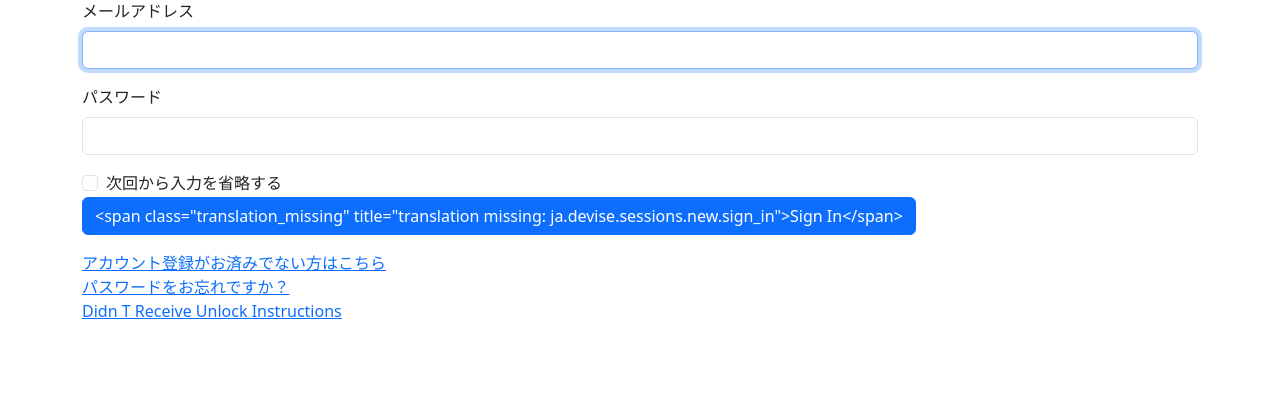
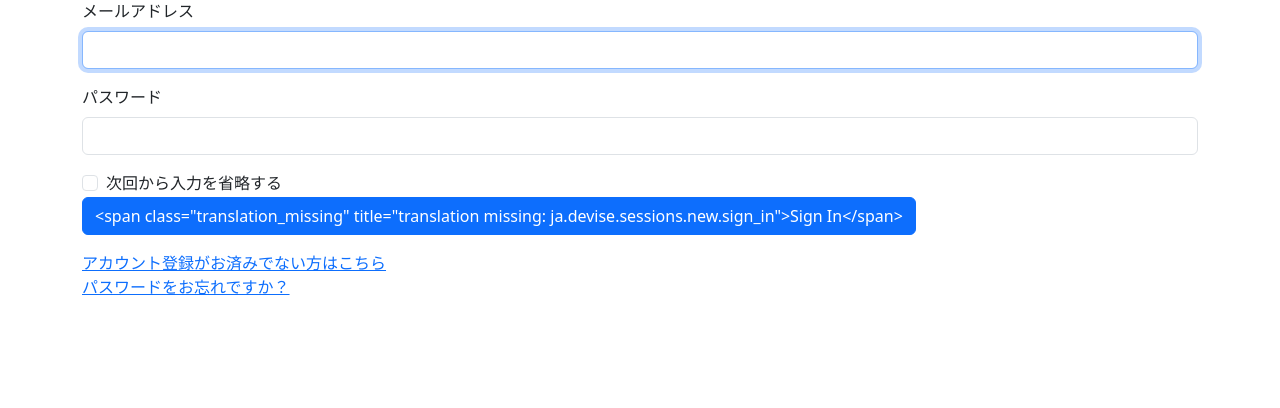
Before and after one commit to Hata224/kh_app, a Rails app: page /users/sign_in in a window 1280 px wide. Shown: the part 173-581 px from the top of the page. Run offline with Rails 7, Linux system fonts and the light colour scheme; style sheets or scripts are compiled from the project's sources; some libraries are stand-ins or nearby versions.

Commit message:
[fix]deviseのリンク表記を修正

```diff
--- a/app/views/devise/shared/_links.html.erb
+++ b/app/views/devise/shared/_links.html.erb
@@ -1,6 +1,6 @@
 <div class="form-group">
   <%- if controller_name != 'sessions' %>
-    <%= link_to t(".sign_in"), new_session_path(resource_name) %><br />
+    <%= link_to "すでにアカウントを作成済みの方はこちら", new_session_path(resource_name) %><br />
   <% end -%>
 
   <%- if devise_mapping.registerable? && controller_name != 'registrations' %>
@@ -11,7 +11,9 @@
     <%= link_to "パスワードをお忘れですか？", new_password_path(resource_name) %><br />
   <% end -%>
 
-  <%- if devise_mapping.lockable? && resource_class.unlock_strategy_enabled?(:email) && controller_name != 'unlocks' %>
-    <%= link_to t('.didn_t_receive_unlock_instructions'), new_unlock_path(resource_name) %><br />
+  <%- if devise_mapping.omniauthable? %>
+    <%- resource_class.omniauth_providers.each do |provider| %>
+      <%= link_to t('.sign_in_with_provider', provider: OmniAuth::Utils.camelize(provider)), omniauth_authorize_path(resource_name, provider) %><br />
+    <% end -%>
   <% end -%>
 </div>
```
